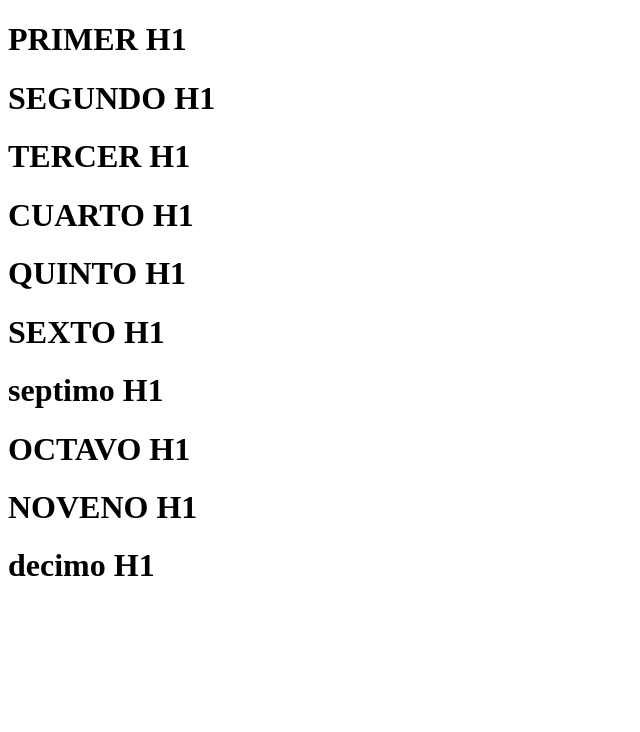
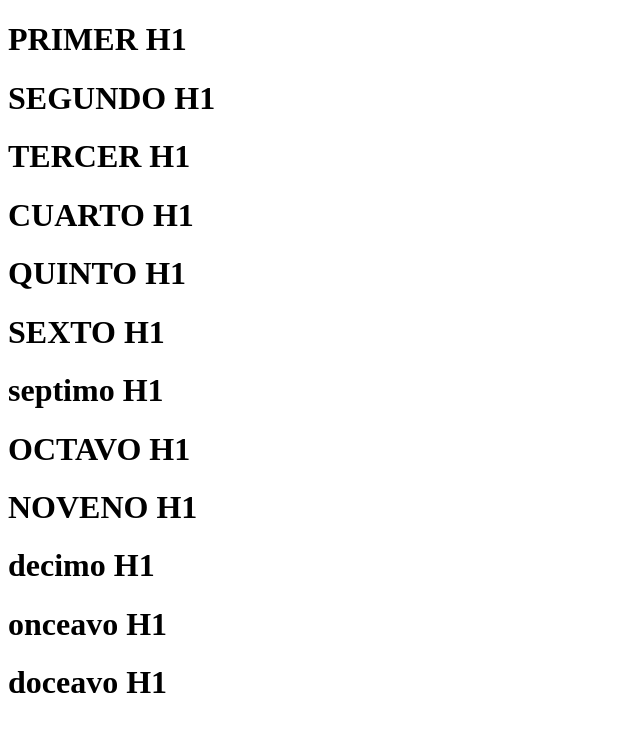
Before and after one commit to D4go10/repositorio_clase_lunes, a plain HTML site: page index.html in a window 1280 px wide. Shown: the whole page, without its empty margins (0-640 px from the left). Drawn offline with Linux system fonts and the light colour scheme.

Commit message:
se agrego onceavo y doceavo h1

```diff
--- a/index.html
+++ b/index.html
@@ -16,5 +16,7 @@
     <H1>OCTAVO H1</H1>
     <H1>NOVENO H1</H1>
     <H1>decimo H1</H1>
+    <H1>onceavo H1</H1>
+    <H1>doceavo H1</H1>
 </body>
 </html>
```
